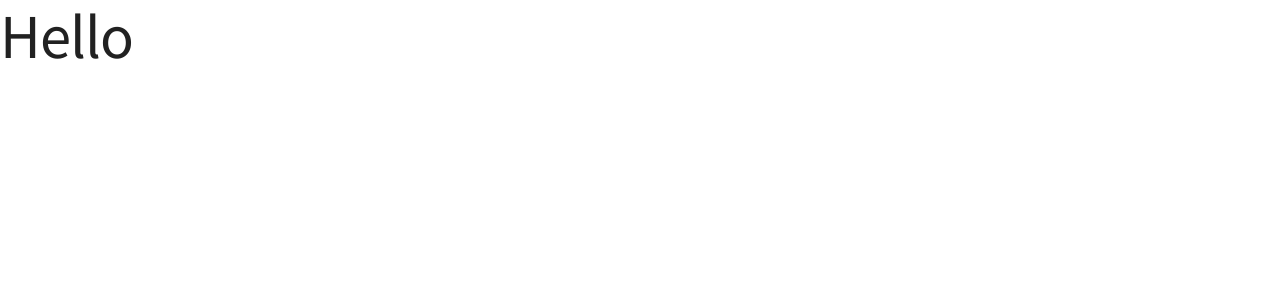
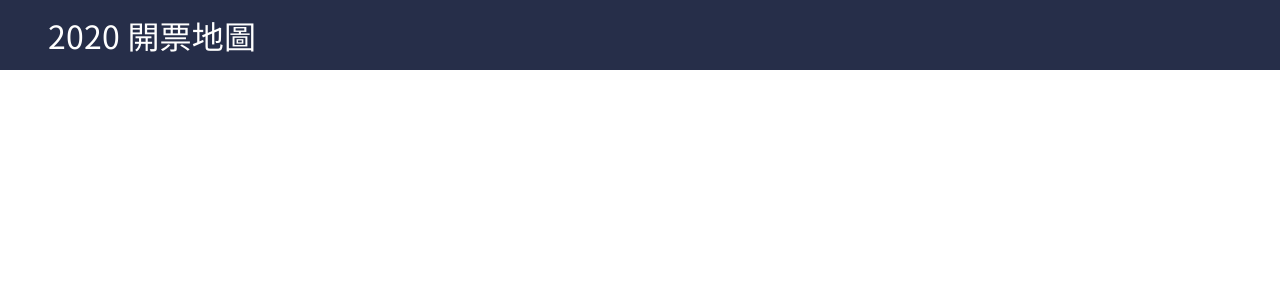
Before and after one commit to Kim716/voting_results, a React (Vite) app: page / in a window 1280 px wide. Shown: the top 300 px of the page. Built offline with nearby package versions, Linux system fonts and the light colour scheme.

Commit message:
feat: add Header

```diff
--- a/src/App.tsx
+++ b/src/App.tsx
@@ -1,5 +1,10 @@
-import { Typography } from "@mui/material";
+import { Box } from "@mui/material";
+import { Header } from "./components/Header";
 
 export const App = () => {
-  return <Typography variant="h1">Hello</Typography>;
+  return (
+    <Box>
+      <Header />
+    </Box>
+  );
 };
--- /dev/null
+++ b/src/components/Header.tsx
@@ -0,0 +1,21 @@
+import { Box, Typography } from "@mui/material";
+
+export const Header: React.FC = () => {
+  return (
+    <Box
+      sx={(theme) => ({
+        width: "100vw",
+        px: 6,
+        py: 2,
+        background: theme.palette.steelBlue.main,
+        [theme.breakpoints.down("sm")]: {
+          px: 3,
+        },
+      })}
+    >
+      <Typography variant="h4" sx={{ color: "#FFFFFF" }}>
+        2020 開票地圖
+      </Typography>
+    </Box>
+  );
+};
```
